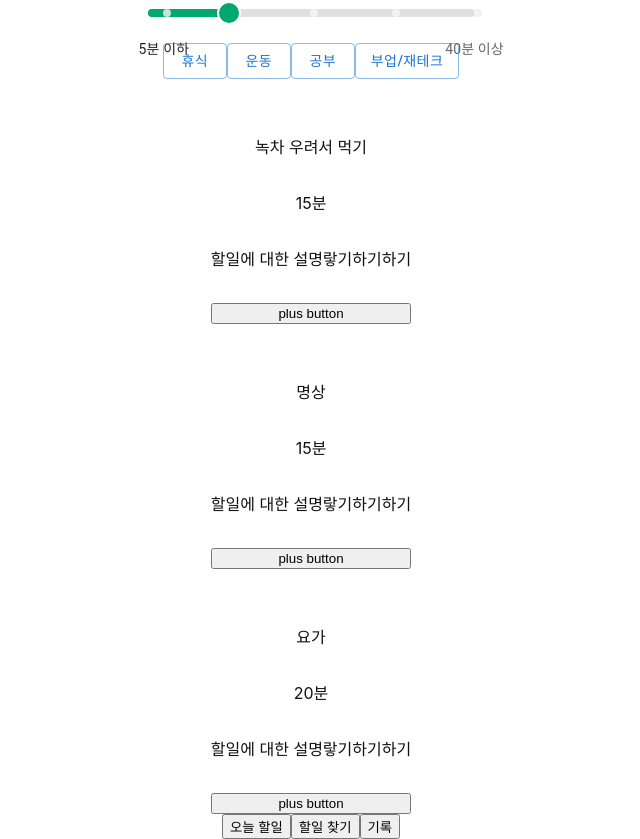
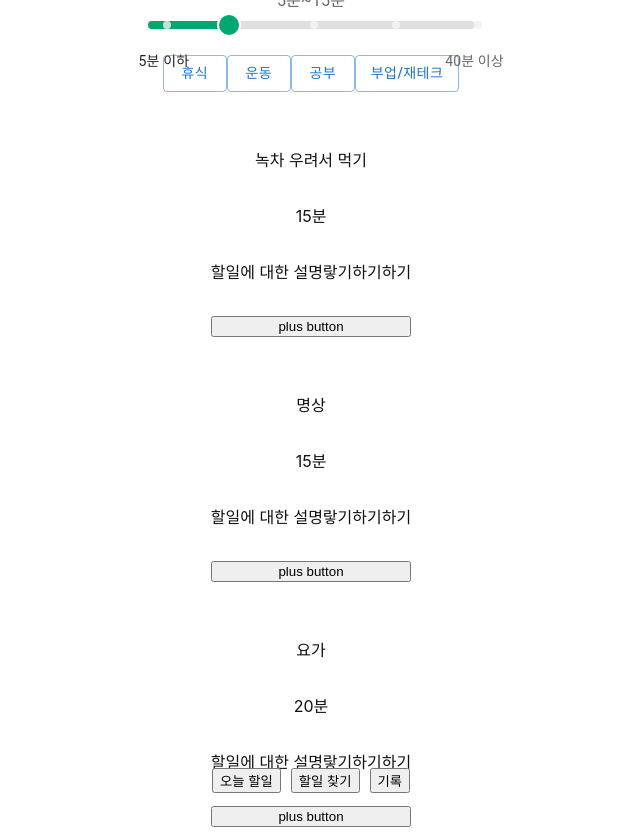
Before and after one commit to Tickley-Team/Tickley, a React (Vite) app: page /todos/find in a window 1280 px wide. Shown: the whole page, without its empty margins (329-969 px from the left). Built offline with nearby package versions, Linux system fonts and the light colour scheme.

Commit message:
feature: 하단 오늘 할일, 할일 찾기, 기록 부분을 BottomNavbar.tsx 컴포넌트로 분리 - Todos, TodosFind, TodosMemory에서 BottomNavbar로 분리 - BottomNavbar.css: BottomNavbar를  화면 하단에 고정

```diff
--- /dev/null
+++ b/src/components/BottomNavbar.css
@@ -0,0 +1,18 @@
+.bottom-navbar {
+    display: flex;
+    justify-content: center;
+    align-items: center;
+    z-index: 1000;
+    position: fixed;
+    /* width: 100%; */
+    height: 40px;
+    right: 0;
+    left:0;
+    /* transform: translateX(-50%); */
+    bottom: 0;
+}
+
+.bottom-navbar button {
+    margin: 0 5px;
+
+}
--- /dev/null
+++ b/src/components/BottomNavbar.tsx
@@ -0,0 +1,20 @@
+import {Link} from 'react-router'
+import './BottomNavbar.css'
+
+const BottomNavbar = () => {
+    return (
+        <div className="bottom-navbar">
+          <Link to="/todos">
+            <button>오늘 할일</button>
+          </Link>
+          <Link to="/todos/find">
+            <button>할일 찾기</button>
+          </Link>
+          <Link to="/todos/memory">
+            <button>기록</button>
+          </Link>
+        </div>
+    )
+}
+
+export default BottomNavbar
--- a/src/pages/Todos.tsx
+++ b/src/pages/Todos.tsx
@@ -1,6 +1,6 @@
-import { Link } from "react-router";
-import AddTodoMainButton from "../components/AddTodoMainButton";
 import { useState } from 'react'
+import AddTodoMainButton from "../components/AddTodoMainButton"
+import BottomNavbar from '../components/BottomNavbar'
 
 const Todos = () => {
   const [addLayerStatus, setAddLayerStatus] = useState(false)
@@ -88,17 +88,7 @@ const Todos = () => {
       )}
       {/* 할일 등록하는 바텀 시트 모달 END */}
 
-      <div>
-        <Link to="/todos">
-          <button>오늘 할일</button>
-        </Link>
-        <Link to="/todos/find">
-          <button>할일 찾기</button>
-        </Link>
-        <Link to="/todos/memory">
-          <button>기록</button>
-        </Link>
-      </div>
+      <BottomNavbar />
     </div>
   )
 }
--- a/src/pages/TodosFind.tsx
+++ b/src/pages/TodosFind.tsx
@@ -1,5 +1,5 @@
 import { useLoaderData, Link } from 'react-router'
-import { Box, Button, Stack } from '@mui/material'
+import { BottomNavigation, Box, Button, Stack } from '@mui/material'
 import { useFilterTodos } from '../hooks/useFilteredTodos'
 import { useLocalStorage } from '../hooks/useLocalStorage'
 import { DateNowToUnix } from '../utils'
@@ -11,6 +11,7 @@ import {
 } from '../types'
 import { MobileLayout } from '../layout/MobileLayout'
 import { RangeSlider } from '../components/RangeSlider'
+import BottomNavbar from '../components/BottomNavbar'
 
 const TodosFind = () => {
   const todosMockData = useLoaderData<RecommendTodo[]>()?.map((todo) => ({
@@ -36,17 +37,8 @@ const TodosFind = () => {
       <CategoryBar categoryNames={categoryNames} onClick={setCategoryName} />
       <TodoList list={filteredTodos} onAddTodo={addTodo} />
       <div>
-        <div>
-          <Link to="/todos">
-            <button>오늘 할일</button>
-          </Link>
-          <Link to="/todos/find">
-            <button>할일 찾기</button>
-          </Link>
-          <Link to="/todos/memory">
-            <button>기록</button>
-          </Link>
-        </div>
+        {/* 하단 고정 네비게이션바*/}
+        <BottomNavbar />
       </div>
     </MobileLayout>
   )
--- a/src/pages/TodosMemory.tsx
+++ b/src/pages/TodosMemory.tsx
@@ -1,9 +1,8 @@
 import { useState } from 'react'
-import { Link } from 'react-router'
-
 import TodoMemoryDatePopup from '../components/TodoMemoryDatePopup'
 import TodoMemoryColorStandardPopup from '../components/TodoMemoryColorStandardPopup'
 import { MobileLayout } from '../layout/MobileLayout'
+import BottomNavbar from '../components/BottomNavbar'
 
 const TodosMemory = () => {
   const [isShowDatePopup, setShowDatePopup] = useState(false)
@@ -26,17 +25,7 @@ const TodosMemory = () => {
           </button>
           <p>잔디영역</p>
         </section>
-        <div>
-          <Link to="/todos">
-            <button>오늘 할일</button>
-          </Link>
-          <Link to="/todos/find">
-            <button>할일 찾기</button>
-          </Link>
-          <Link to="/todos/memory">
-            <button>기록</button>
-          </Link>
-        </div>
+        <BottomNavbar />
       </div>
       {isShowDatePopup && (
         <TodoMemoryDatePopup onClickClose={() => setShowDatePopup(false)} />
```
